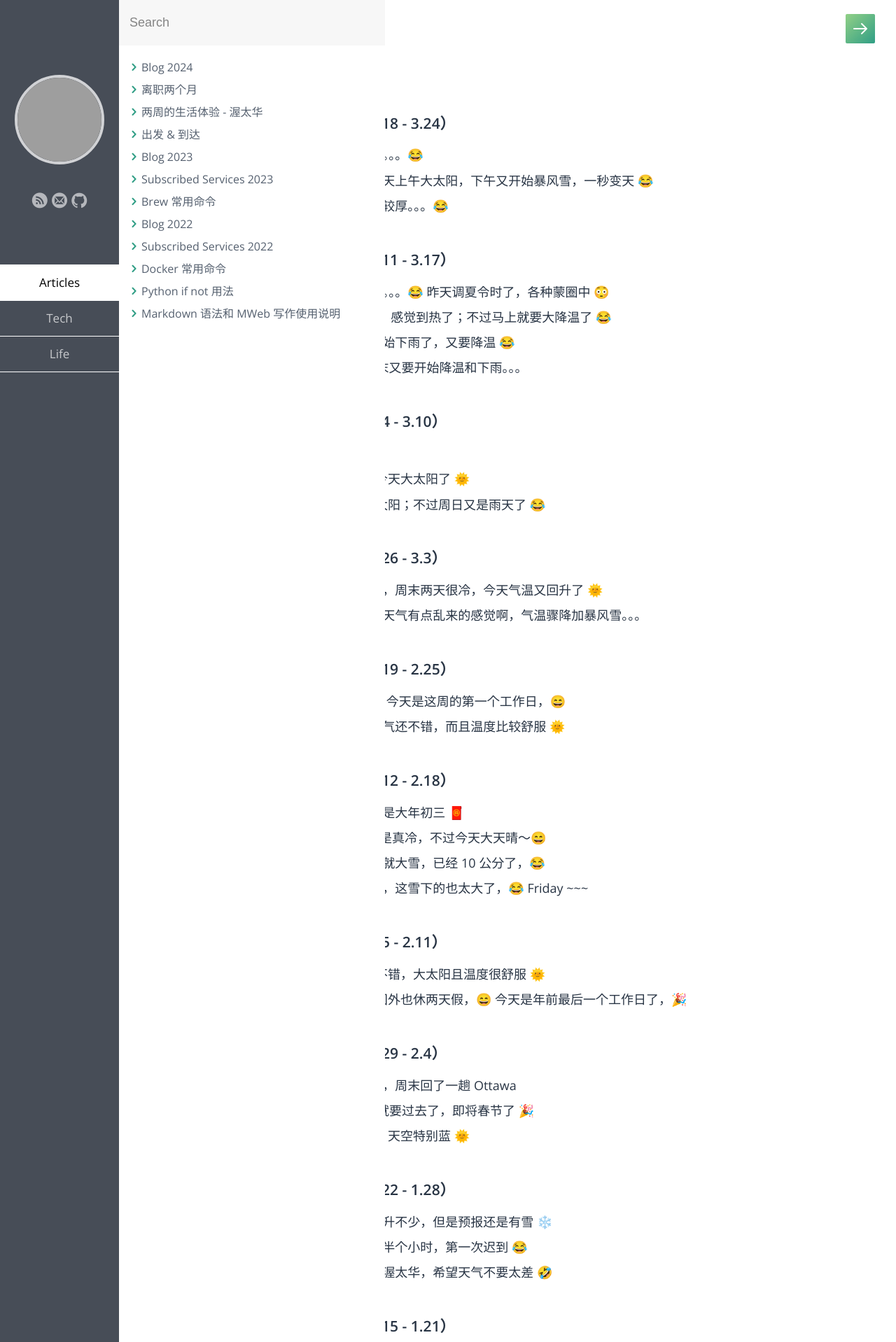
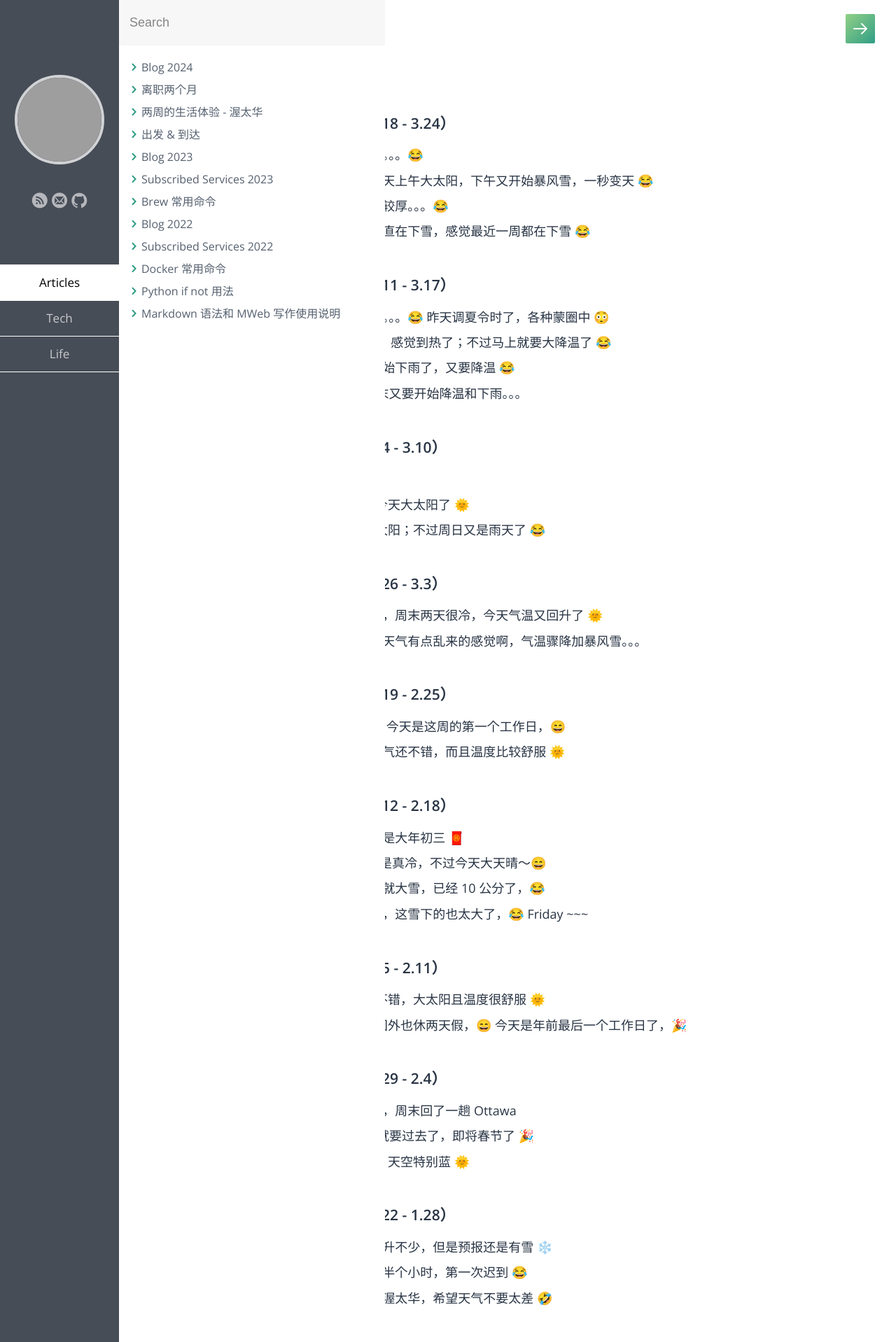
Before and after one commit to samxupeiran/samxupeiran.github.io, a Jekyll site: the page built from _posts/life/2024-01-02-my-blog.md, in a window 1280 px wide. Shown: the top 1918 px of the page at 70% size. Built offline with Jekyll 4.4.1, drawn with Linux system fonts in a browser that asks for light colours; some web fonts are replaced; grey boxes are pictures that could not be loaded.

Commit message:
feat: add weekly blog 3/22

```diff
--- a/_posts/life/2024-01-02-my-blog.md
+++ b/_posts/life/2024-01-02-my-blog.md
@@ -10,6 +10,7 @@ tags: Blog
      - 3.18 这周温度又到零下了。。。😂
      - 3.20 昨天下午暴风雪，今天上午大太阳，下午又开始暴风雪，一秒变天 😂
      - 3.21 昨晚大雪，积雪还比较厚。。。😂
+     - 3.22 周五了，不过上午一直在下雪，感觉最近一周都在下雪 😂
 
 - ### 2024 年 3 月 第 2 周（3.11 - 3.17）
      - 3.11 一到周末就天气不好。。。😂 昨天调夏令时了，各种蒙圈中 😳
```
